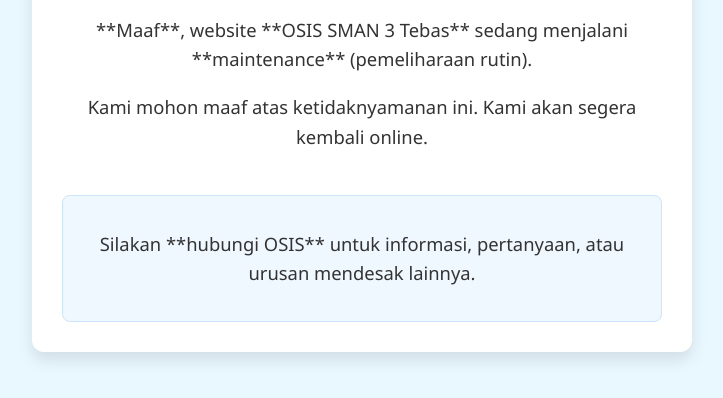
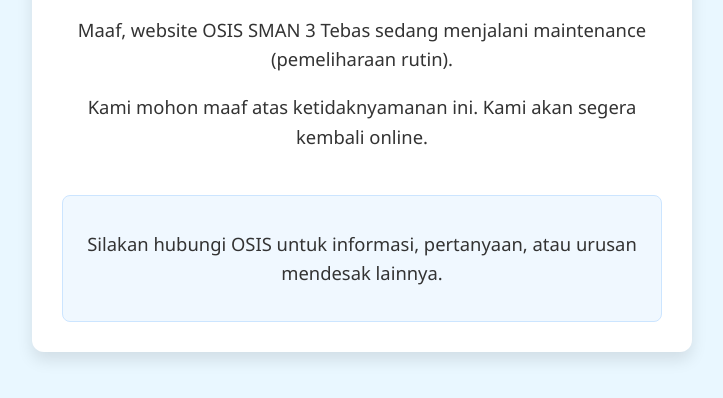
Before and after one commit to Rama04151/OSISMANTI, a plain HTML site: page index.html in a window 1280 px wide. Shown: the part 216-614 px from the top of the page, without its empty margins (278-1001 px from the left). Drawn offline with Linux system fonts and the light colour scheme.

Commit message:
Update index.html

```diff
--- a/index.html
+++ b/index.html
@@ -55,7 +55,7 @@
     <div class="container">
         <h1>🚧 Website Sedang Pemeliharaan 🚧</h1>
         <p>
-            **Maaf**, website **OSIS SMAN 3 Tebas** sedang menjalani **maintenance** (pemeliharaan rutin).
+            Maaf, website OSIS SMAN 3 Tebas sedang menjalani maintenance (pemeliharaan rutin).
         </p>
         <p>
             Kami mohon maaf atas ketidaknyamanan ini. Kami akan segera kembali online.
@@ -63,7 +63,7 @@
 
         <div class="contact-info">
             <p>
-                Silakan **hubungi OSIS** untuk informasi, pertanyaan, atau urusan mendesak lainnya.
+                Silakan hubungi OSIS untuk informasi, pertanyaan, atau urusan mendesak lainnya.
             </p>
             </div>
     </div>
```
